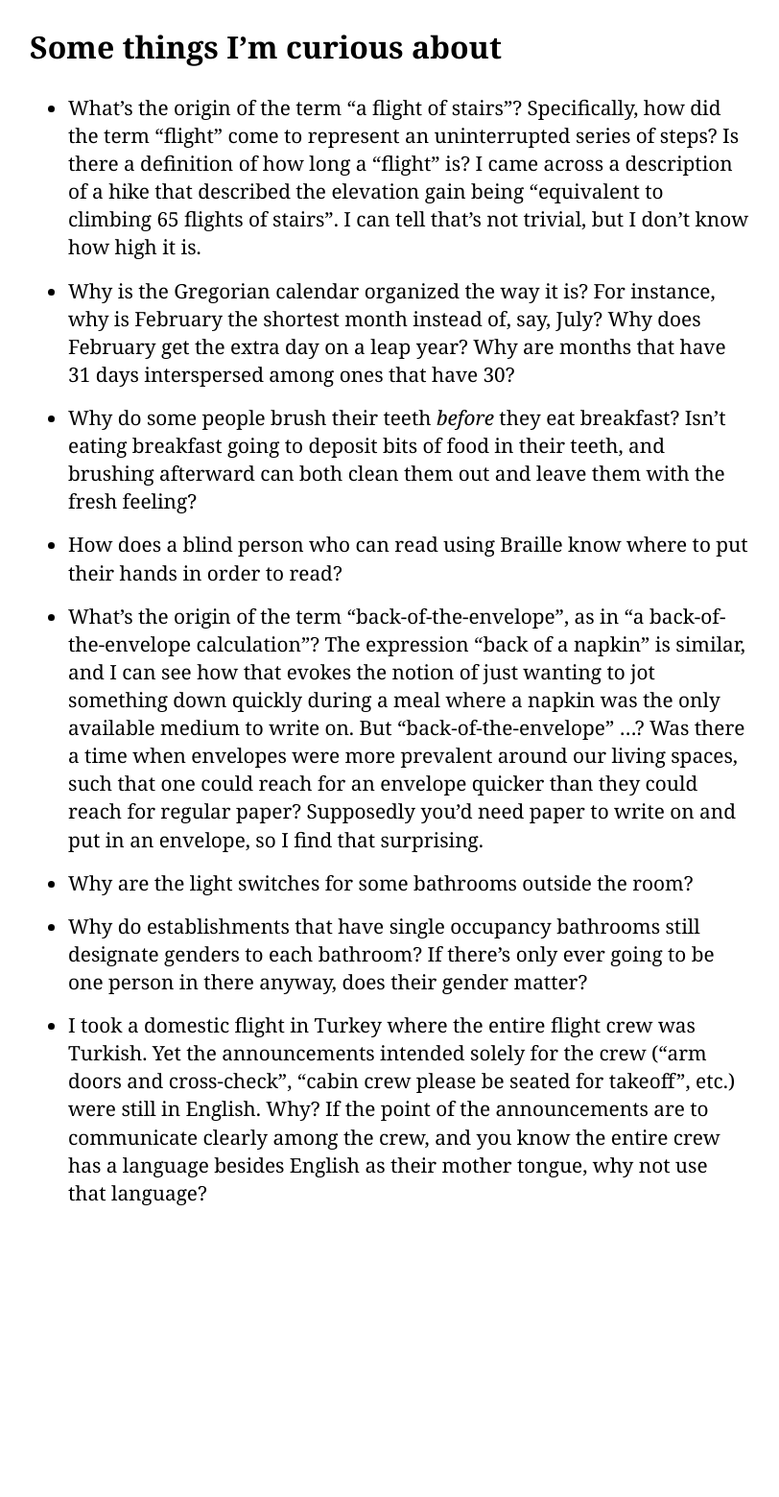
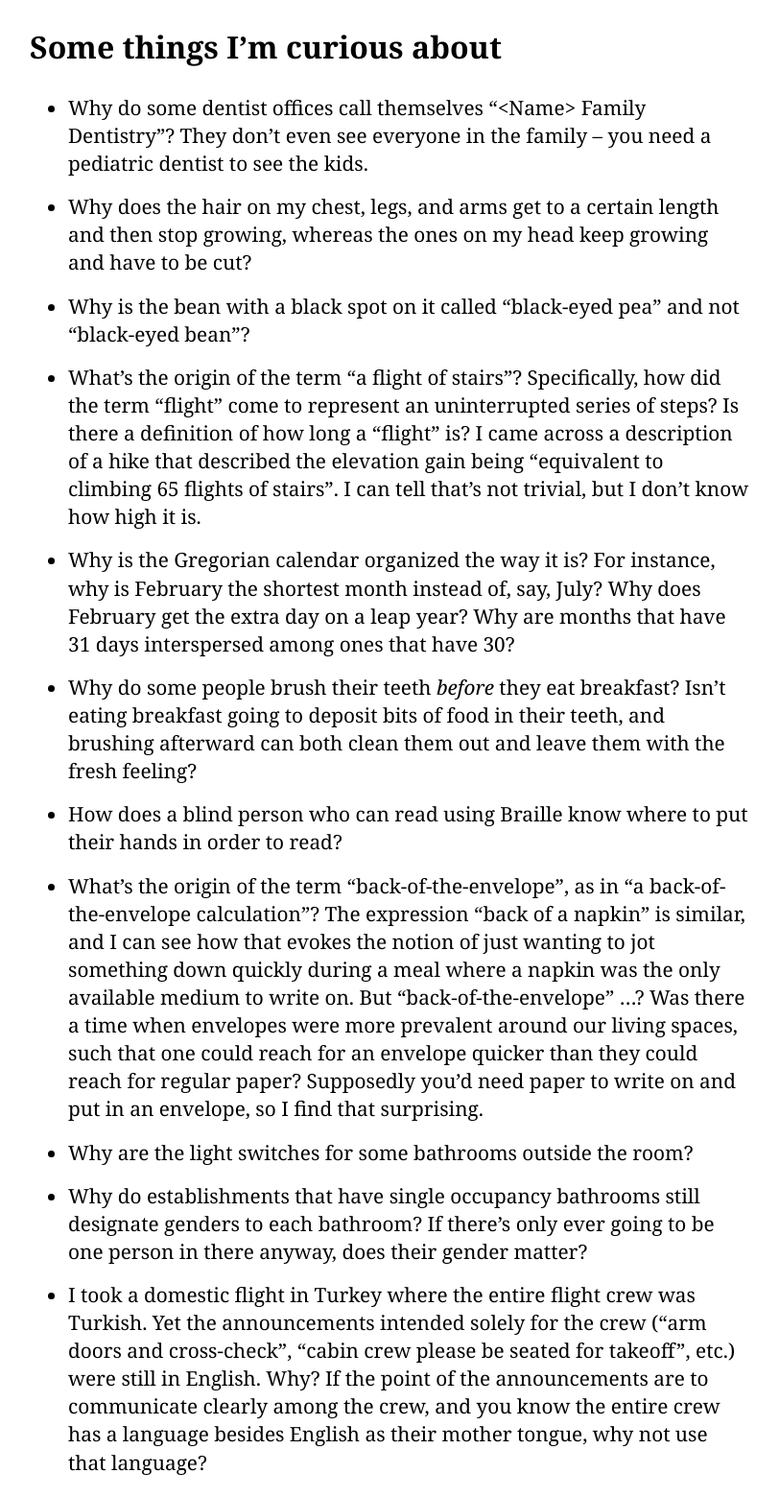
Before and after one commit to koralcem/personal-site, a Jekyll site: the page built from _posts/2019-05-15-questions.md, in a window 1280 px wide. Shown: the whole page at 96% size, without its empty margins (234-1046 px from the left). Built offline with Jekyll 4.4.1, drawn with Linux system fonts in a browser that asks for light colours; before the commit the page ends 1279 px from its top, so only the background shows below that.

Commit message:
Add more curious questions

```diff
--- a/_posts/2019-05-15-questions.md
+++ b/_posts/2019-05-15-questions.md
@@ -6,6 +6,9 @@ tag: thoughts
 
 # Some things I’m curious about
 
+- Why do some dentist offices call themselves "&lt;Name&gt; Family Dentistry"? They don't even see everyone in the family -- you need a pediatric dentist to see the kids.
+- Why does the hair on my chest, legs, and arms get to a certain length and then stop growing, whereas the ones on my head keep growing and have to be cut?
+- Why is the bean with a black spot on it called "black-eyed pea" and not "black-eyed bean"?
 - What's the origin of the term "a flight of stairs"? Specifically, how did the term "flight" come to represent an uninterrupted series of steps? Is there a definition of how long a "flight" is? I came across a description of a hike that described the elevation gain being "equivalent to climbing 65 flights of stairs". I can tell that's not trivial, but I don't know how high it is.
 - Why is the Gregorian calendar organized the way it is? For instance, why is February the shortest month instead of, say, July? Why does February get the extra day on a leap year? Why are months that have 31 days interspersed among ones that have 30?
 - Why do some people brush their teeth _before_ they eat breakfast? Isn't eating breakfast going to deposit bits of food in their teeth, and brushing afterward can both clean them out and leave them with the fresh feeling?
```
